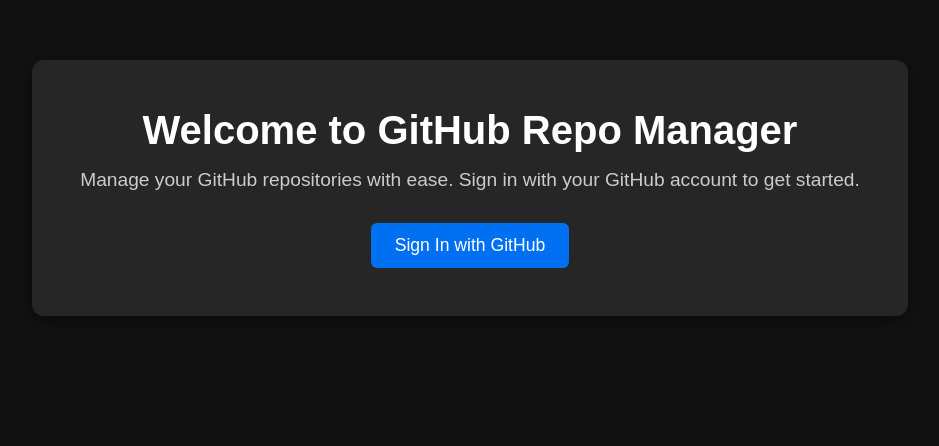
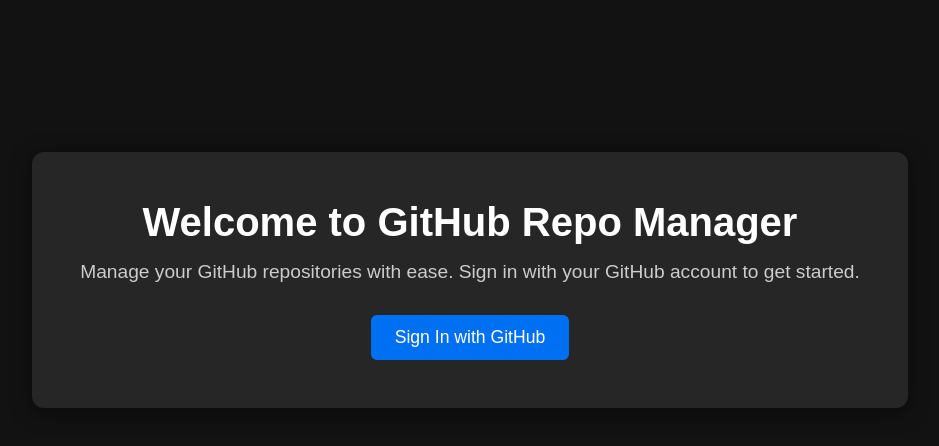
Before and after one commit to vivekchavan14/repo-remover, a React (Create React App) app: page / in a window 1280 px wide. Shown: the part 120-566 px from the top of the page, without its empty margins (170-1109 px from the left). Built offline with nearby package versions, Linux system fonts and the light colour scheme; no server answers.

Commit message:
minor UI fixes

```diff
--- a/src/styles/Auth.styles.css
+++ b/src/styles/Auth.styles.css
@@ -23,8 +23,6 @@ body {
   padding: 3rem;
   border-radius: 12px;
   box-shadow: 0 4px 20px rgba(0, 0, 0, 0.5);
-
-
   animation: fadeIn 1s ease-in-out;
 }
 
--- a/src/styles/Repos.css
+++ b/src/styles/Repos.css
@@ -1,21 +1,27 @@
-/* Repos.css */
-
-
-
-body {
+/* Apply a full-height flexbox layout to center the container */
+html, body {
+  height: 100%;
+  margin: 0;
+  font-family: 'Arial', sans-serif;
   background-color: #121212;
   color: #e0e0e0;
-  font-family: 'Arial', sans-serif;
-  height: 100%;
-  width : 100%;
-  display : flex;
+  display: flex;
   align-items: center;
   justify-content: center;
 }
 
+body {
+  display: flex;
+  align-items: center;
+  justify-content: center;
+  padding: 0 1rem; /* Prevent overflow on small screens */
+}
+
 .repos-container {
   max-width: 800px;
-  margin: 2rem auto;
+  width: 100%; /* Ensure container takes full width on smaller screens */
+  max-height: 80vh; /* Prevent overflow by limiting height */
+  overflow-y: auto; /* Enable scrolling if content overflows */
   padding: 2rem;
   background-color: #1e1e1e;
   border-radius: 10px;
@@ -85,3 +91,20 @@ ul {
     opacity: 1;
   }
 }
+
+/* Responsive Design */
+@media (max-width: 600px) {
+  .repos-container {
+    padding: 1rem;
+  }
+
+  .repo-item {
+    flex-direction: column;
+    align-items: flex-start;
+  }
+
+  .delete-button {
+    margin-top: 0.5rem;
+    align-self: flex-end;
+  }
+}
```
